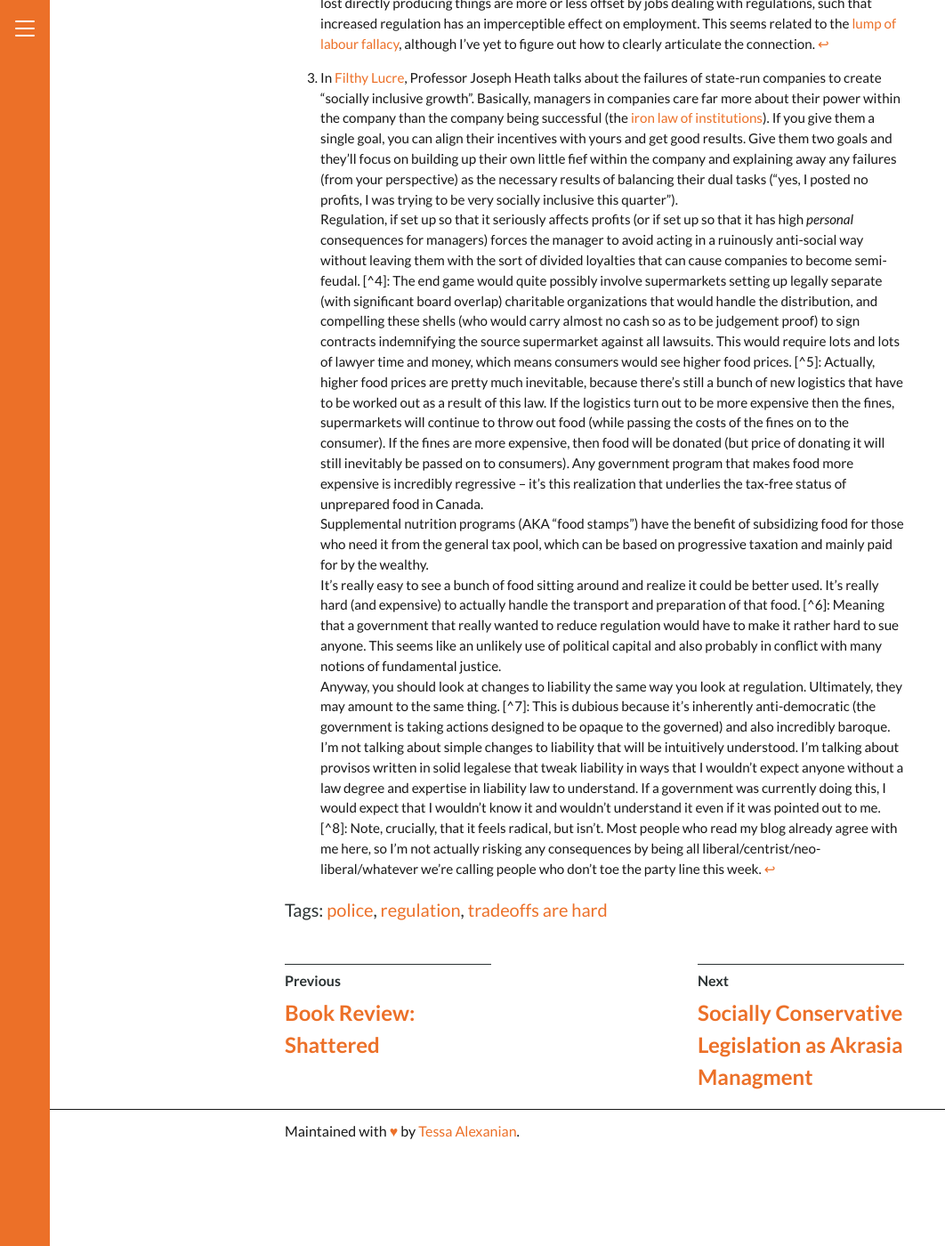
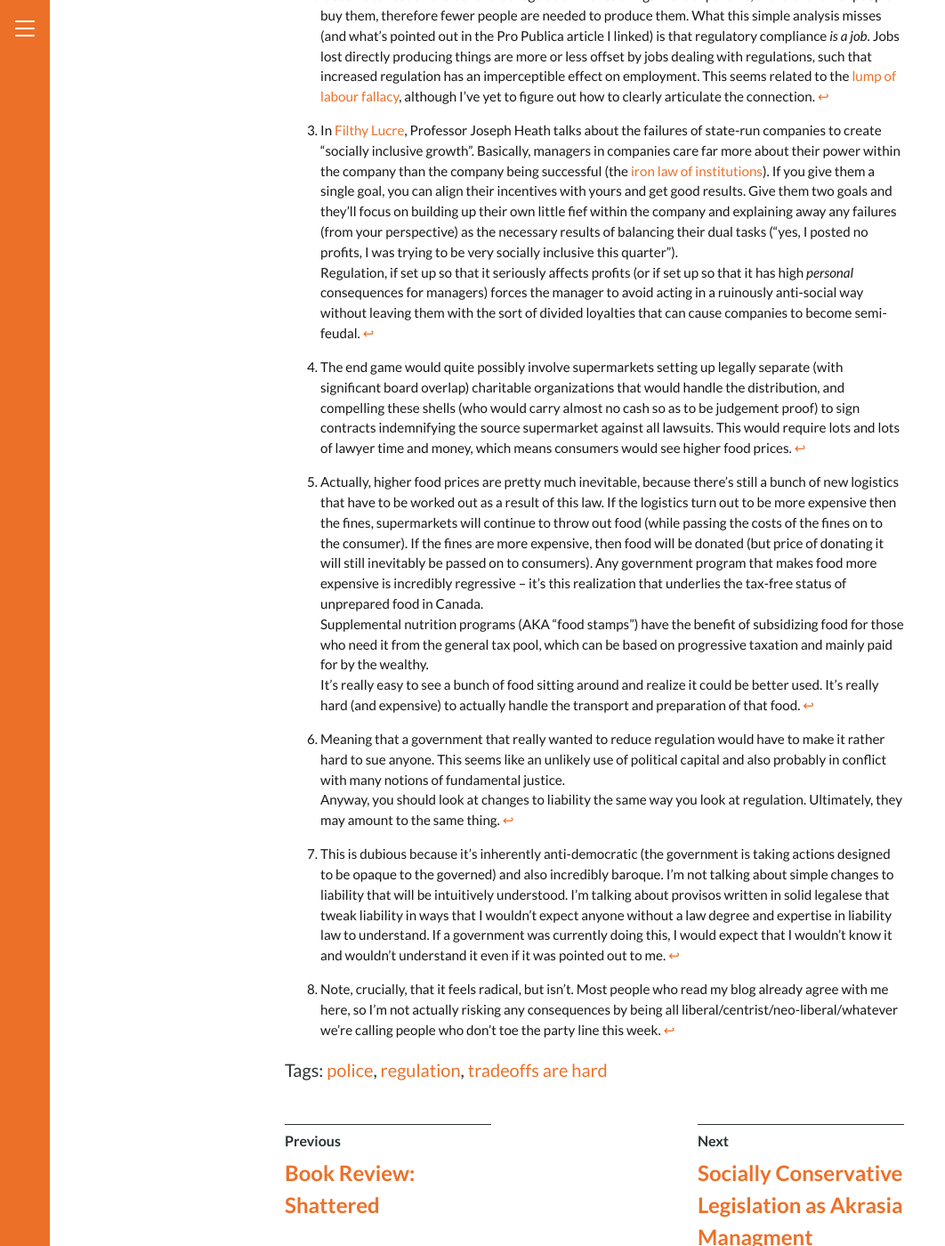
Before and after one commit to alexanian/socratic-form-microscopy, a Jekyll site: the page built from _posts/2017-07-26-meditations-on-regulation-or-the-case-of-the-10000-stairs.md, in a window 1280 px wide and 1400 px high, scrolled down 6560 px. Shown: the whole window at 89% size, without its empty margins (0-1062 px from the left). Built offline with Jekyll 4.4.1, drawn with Linux system fonts in a browser that asks for light colours; some of the changed lines change nothing that is shown; some of the changed text lies outside the part shown.

Commit message:
Fix footnotes in meditations on regulation

```diff
--- a/_posts/2017-07-26-meditations-on-regulation-or-the-case-of-the-10000-stairs.md
+++ b/_posts/2017-07-26-meditations-on-regulation-or-the-case-of-the-10000-stairs.md
@@ -64,7 +64,7 @@ Because even taking into account its regressive effects, regulation is often a n
 
 Corporations have no social duty beyond giving returns to their shareholders. It's only through regulation that we can channel them away from anti-social behaviour[^3]. Individuals are a bit better, motivated as they are by several things beyond money, but regulation is still sometimes needed to help us avoid the tragedy of the commons.
 
-That said, even the best-intentioned regulation can have ruinous second order effects. Take the new French law that <a href="https://www.theguardian.com/world/2016/feb/04/french-law-forbids-food-waste-by-supermarkets">requires supermarkets to donate unsold, expiring produce to food banks</a>. The law includes a provision <a href="https://www.policy-shift.com/single-post/2016/03/24/To-Market-To-Market-Implementing-Frances-antifood-waste-law">indemnifying supermarkets against any legal action for food poisoning or other problems caused by the donated food</a>. Without that provision, companies would be caught in a terrible bind. They'd face fines if they didn't donate, but face the risk of huge lawsuits if they di[^4][^5].
+That said, even the best-intentioned regulation can have ruinous second order effects. Take the new French law that <a href="https://www.theguardian.com/world/2016/feb/04/french-law-forbids-food-waste-by-supermarkets">requires supermarkets to donate unsold, expiring produce to food banks</a>. The law includes a provision <a href="https://www.policy-shift.com/single-post/2016/03/24/To-Market-To-Market-Implementing-Frances-antifood-waste-law">indemnifying supermarkets against any legal action for food poisoning or other problems caused by the donated food</a>. Without that provision, companies would be caught in a terrible bind. They'd face fines if they didn't donate, but face the risk of huge lawsuits if they did[^4][^5].
 
 Regulation isn't just the purview of the government. If all government regulation disappeared overnight, private regulation – overseen primarily by insurance companies – would take its place. The ubiquity of liability insurance in this litigious age has already turned many insurers into surrogate regulators[^6].
 
@@ -87,12 +87,13 @@ Also, it probably seems true that some things are a touch over-regulated if $65,
 <hr class="post-end" />
 <p class="epistemic-status">Epistemic Status: <a href="{{ site.baseurl }}/about-me">Model</a></p>
 
+<hr class="post-end" />
+
 [^1]: Of course, even unpaid overtime has a cost. After a lot of it, you might feel justified to a rather longer paid vacation than you might otherwise take. Not to mention that long hours with inadequate breaks can harm productivity in the long run.
 [^2]: It seems to rest on the belief that regulation makes things more expensive, therefore fewer people buy them, therefore fewer people are needed to produce them. What this simple analysis misses (and what's pointed out in the Pro Publica article I linked) is that regulatory compliance <em>is a job</em>. Jobs lost directly producing things are more or less offset by jobs dealing with regulations, such that increased regulation has an imperceptible effect on employment. This seems related to the <a href="https://en.wikipedia.org/wiki/Lump_of_labour_fallacy">lump of labour fallacy</a>, although I've yet to figure out how to clearly articulate the connection.
-[^3]:
-    In <a href="http://www.goodreads.com/book/show/6442607-filthy-lucre">Filthy Lucre</a>, Professor Joseph Heath talks about the failures of state-run companies to create "socially inclusive growth". Basically, managers in companies care far more about their power within the company than the company being successful (the <a href="http://www.tinyrevolution.com/mt/archives/001705.html">iron law of institutions</a>). If you give them a single goal, you can align their incentives with yours and get good results. Give them two goals and they'll focus on building up their own little fief within the company and explaining away any failures (from your perspective) as the necessary results of balancing their dual tasks ("yes, I posted no profits, I was trying to be very socially inclusive this quarter").<br />Regulation, if set up so that it seriously affects profits (or if set up so that it has high <em>personal</em> consequences for managers) forces the manager to avoid acting in a ruinously anti-social way without leaving them with the sort of divided loyalties that can cause companies to become semi-feudal.
-    [^4]: The end game would quite possibly involve supermarkets setting up legally separate (with significant board overlap) charitable organizations that would handle the distribution, and compelling these shells (who would carry almost no cash so as to be judgement proof) to sign contracts indemnifying the source supermarket against all lawsuits. This would require lots and lots of lawyer time and money, which means consumers would see higher food prices.
-    [^5]: Actually, higher food prices are pretty much inevitable, because there's still a bunch of new logistics that have to be worked out as a result of this law. If the logistics turn out to be more expensive then the fines, supermarkets will continue to throw out food (while passing the costs of the fines on to the consumer). If the fines are more expensive, then food will be donated (but price of donating it will still inevitably be passed on to consumers). Any government program that makes food more expensive is incredibly regressive – it's this realization that underlies the tax-free status of unprepared food in Canada.<br />Supplemental nutrition programs (AKA "food stamps") have the benefit of subsidizing food for those who need it from the general tax pool, which can be based on progressive taxation and mainly paid for by the wealthy.<br />It's really easy to see a bunch of food sitting around and realize it could be better used. It's really hard (and expensive) to actually handle the transport and preparation of that food.
-    [^6]: Meaning that a government that really wanted to reduce regulation would have to make it rather hard to sue anyone. This seems like an unlikely use of political capital and also probably in conflict with many notions of fundamental justice.<br />Anyway, you should look at changes to liability the same way you look at regulation. Ultimately, they may amount to the same thing.
-    [^7]: This is dubious because it's inherently anti-democratic (the government is taking actions designed to be opaque to the governed) and also incredibly baroque. I'm not talking about simple changes to liability that will be intuitively understood. I'm talking about provisos written in solid legalese that tweak liability in ways that I wouldn't expect anyone without a law degree and expertise in liability law to understand. If a government was currently doing this, I would expect that I wouldn't know it and wouldn't understand it even if it was pointed out to me.
-    [^8]: Note, crucially, that it feels radical, but isn't. Most people who read my blog already agree with me here, so I'm not actually risking any consequences by being all liberal/centrist/neo-liberal/whatever we're calling people who don't toe the party line this week.
+[^3]: In <a href="http://www.goodreads.com/book/show/6442607-filthy-lucre">Filthy Lucre</a>, Professor Joseph Heath talks about the failures of state-run companies to create "socially inclusive growth". Basically, managers in companies care far more about their power within the company than the company being successful (the <a href="http://www.tinyrevolution.com/mt/archives/001705.html">iron law of institutions</a>). If you give them a single goal, you can align their incentives with yours and get good results. Give them two goals and they'll focus on building up their own little fief within the company and explaining away any failures (from your perspective) as the necessary results of balancing their dual tasks ("yes, I posted no profits, I was trying to be very socially inclusive this quarter").<br />Regulation, if set up so that it seriously affects profits (or if set up so that it has high <em>personal</em> consequences for managers) forces the manager to avoid acting in a ruinously anti-social way without leaving them with the sort of divided loyalties that can cause companies to become semi-feudal.
+[^4]: The end game would quite possibly involve supermarkets setting up legally separate (with significant board overlap) charitable organizations that would handle the distribution, and compelling these shells (who would carry almost no cash so as to be judgement proof) to sign contracts indemnifying the source supermarket against all lawsuits. This would require lots and lots of lawyer time and money, which means consumers would see higher food prices.
+[^5]: Actually, higher food prices are pretty much inevitable, because there's still a bunch of new logistics that have to be worked out as a result of this law. If the logistics turn out to be more expensive then the fines, supermarkets will continue to throw out food (while passing the costs of the fines on to the consumer). If the fines are more expensive, then food will be donated (but price of donating it will still inevitably be passed on to consumers). Any government program that makes food more expensive is incredibly regressive – it's this realization that underlies the tax-free status of unprepared food in Canada.<br />Supplemental nutrition programs (AKA "food stamps") have the benefit of subsidizing food for those who need it from the general tax pool, which can be based on progressive taxation and mainly paid for by the wealthy.<br />It's really easy to see a bunch of food sitting around and realize it could be better used. It's really hard (and expensive) to actually handle the transport and preparation of that food.
+[^6]: Meaning that a government that really wanted to reduce regulation would have to make it rather hard to sue anyone. This seems like an unlikely use of political capital and also probably in conflict with many notions of fundamental justice.<br />Anyway, you should look at changes to liability the same way you look at regulation. Ultimately, they may amount to the same thing.
+[^7]: This is dubious because it's inherently anti-democratic (the government is taking actions designed to be opaque to the governed) and also incredibly baroque. I'm not talking about simple changes to liability that will be intuitively understood. I'm talking about provisos written in solid legalese that tweak liability in ways that I wouldn't expect anyone without a law degree and expertise in liability law to understand. If a government was currently doing this, I would expect that I wouldn't know it and wouldn't understand it even if it was pointed out to me.
+[^8]: Note, crucially, that it feels radical, but isn't. Most people who read my blog already agree with me here, so I'm not actually risking any consequences by being all liberal/centrist/neo-liberal/whatever we're calling people who don't toe the party line this week.
```
